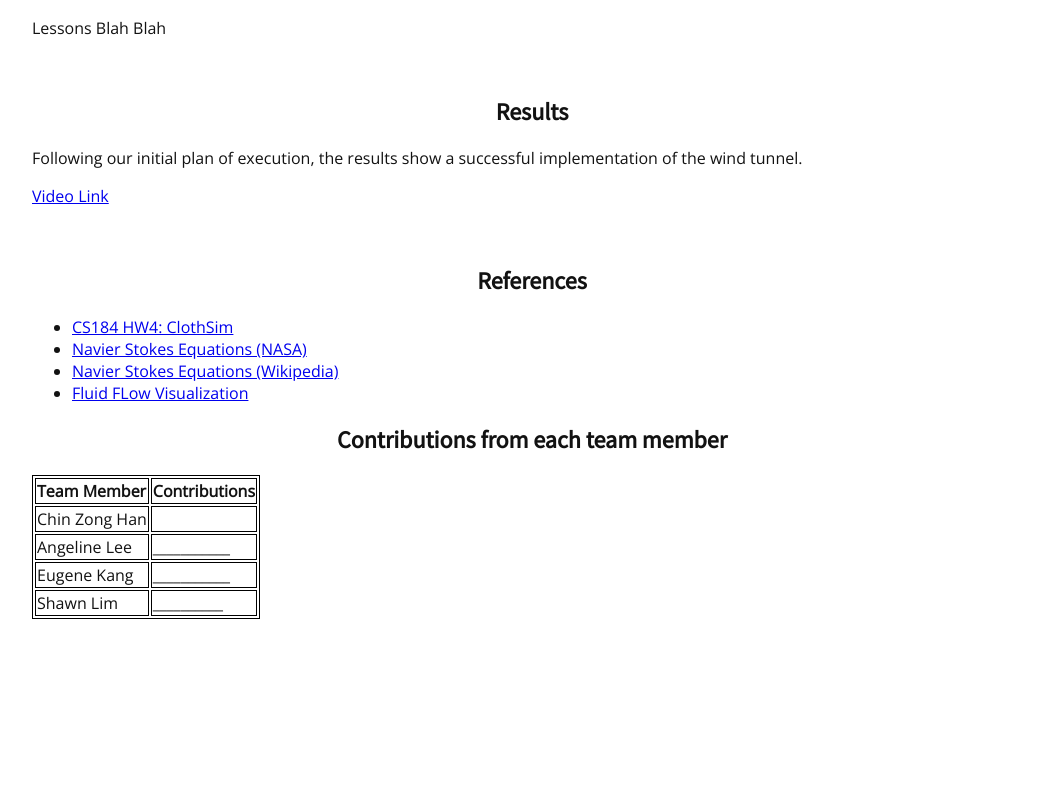
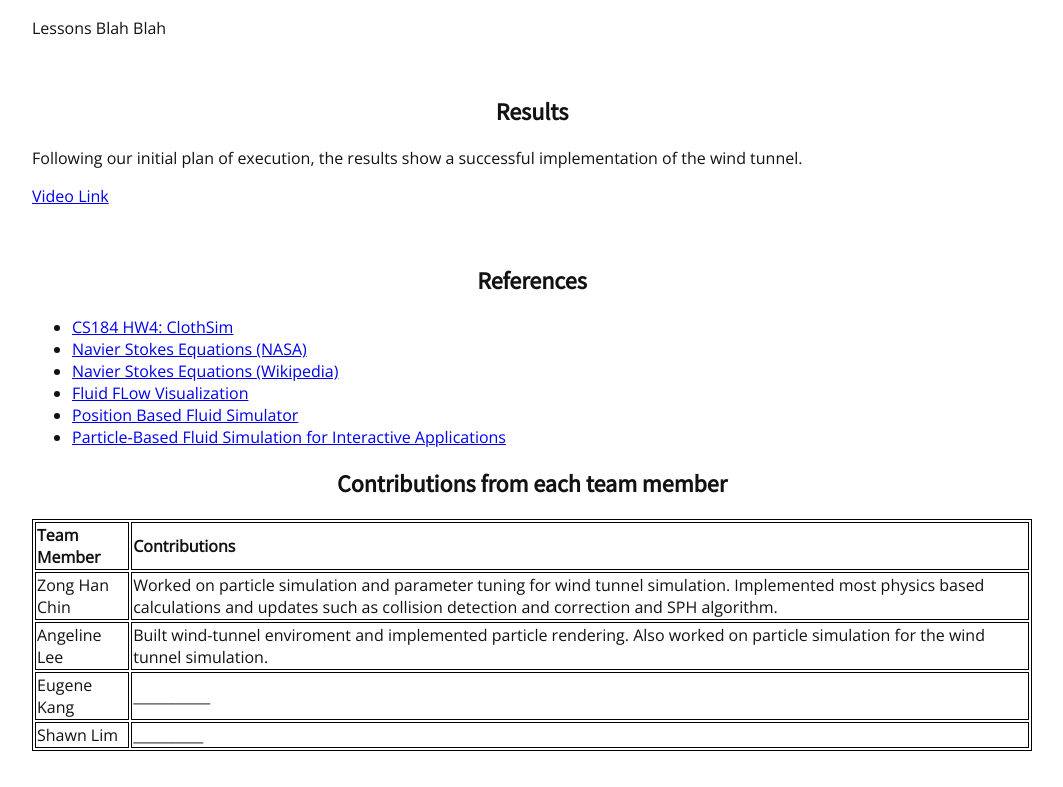
Before and after one commit to eugenek07/szaeFinalReport, a plain HTML site: page index.html in a window 1280 px wide. Shown: the part 1392-2179 px from the top of the page, without its empty margins (108-1171 px from the left). Before the commit the page ends 2111 px from the top, so only its background shows below. Drawn offline with nearby package versions, Linux system fonts and the light colour scheme.

Commit message:
references and some contribution

```diff
--- a/index.html
+++ b/index.html
@@ -119,6 +119,12 @@
   <li>
     <a href="https://www.semanticscholar.org/paper/Fluid-Flow-Visualization-Post-Walsum/de2eca7f712001aee868c65f41baf75a947215c7?p2df">Fluid FLow Visualization</a>
   </li>
+  <li>
+    <a href="http://mmacklin.com/pbf_sig_preprint.pdf">Position Based Fluid Simulator</a>
+  </li>
+  <li>
+    <a href="https://www.cs.cmu.edu/~baraff/papers/sig98.pdf">Particle-Based Fluid Simulation for Interactive Applications</a>
+  </li>
 </ul>
 
 <h2 align="middle">Contributions from each team member</h2>
@@ -133,10 +139,11 @@
   </tr>
   <tr>
     <td>
-      Chin Zong Han
+      Zong Han Chin
     </td>
     <td>
-
+      Worked on particle simulation and parameter tuning for wind tunnel simulation. Implemented most physics based
+      calculations and updates such as collision detection and correction and SPH algorithm.
     </td>
   </tr>
   <tr>
@@ -144,7 +151,7 @@
       Angeline Lee
     </td>
     <td>
-      ___________
+      Built wind-tunnel enviroment and implemented particle rendering. Also worked on particle simulation for the wind tunnel simulation.
     </td>
   </tr>
   <tr>
```
